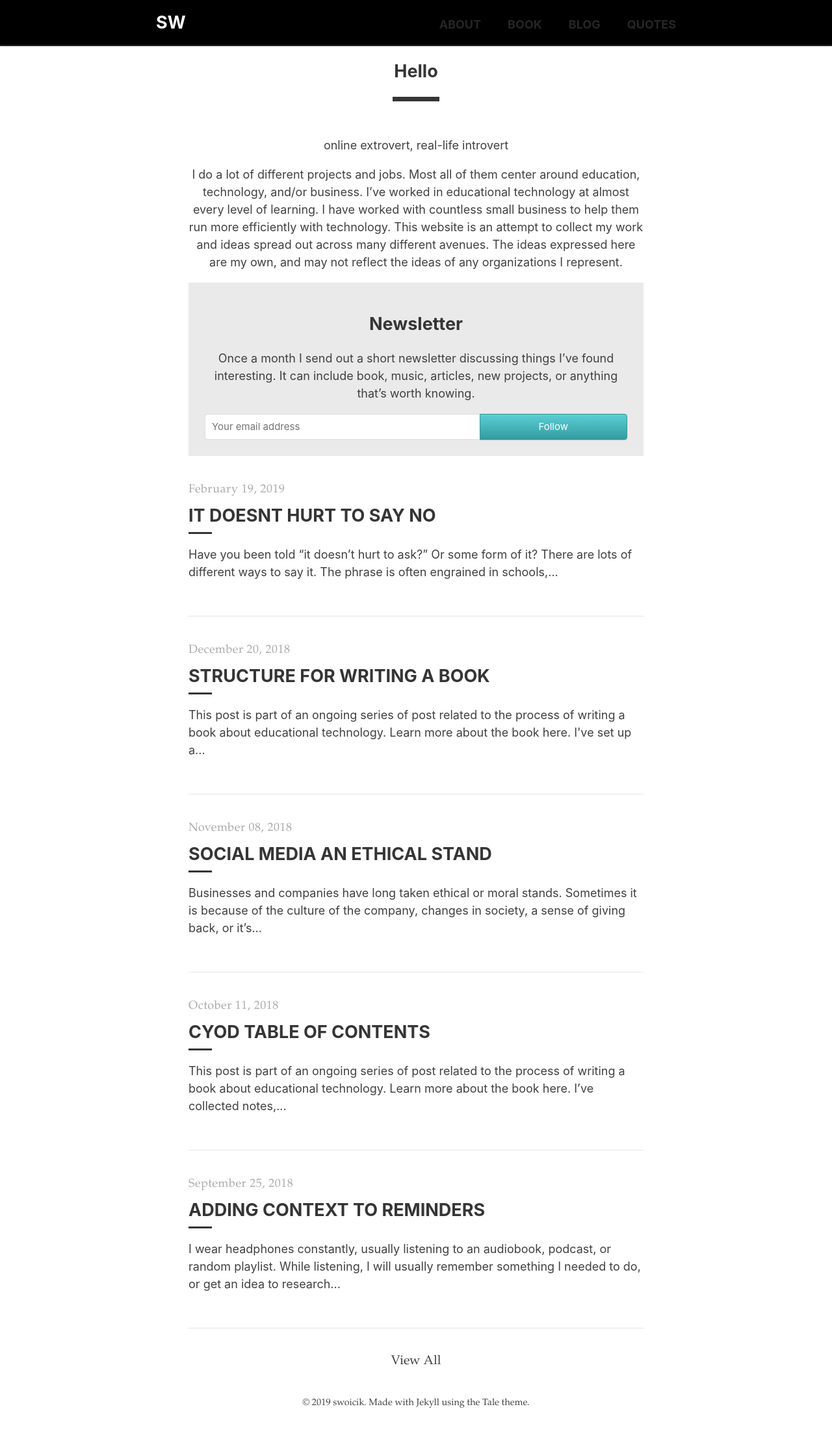
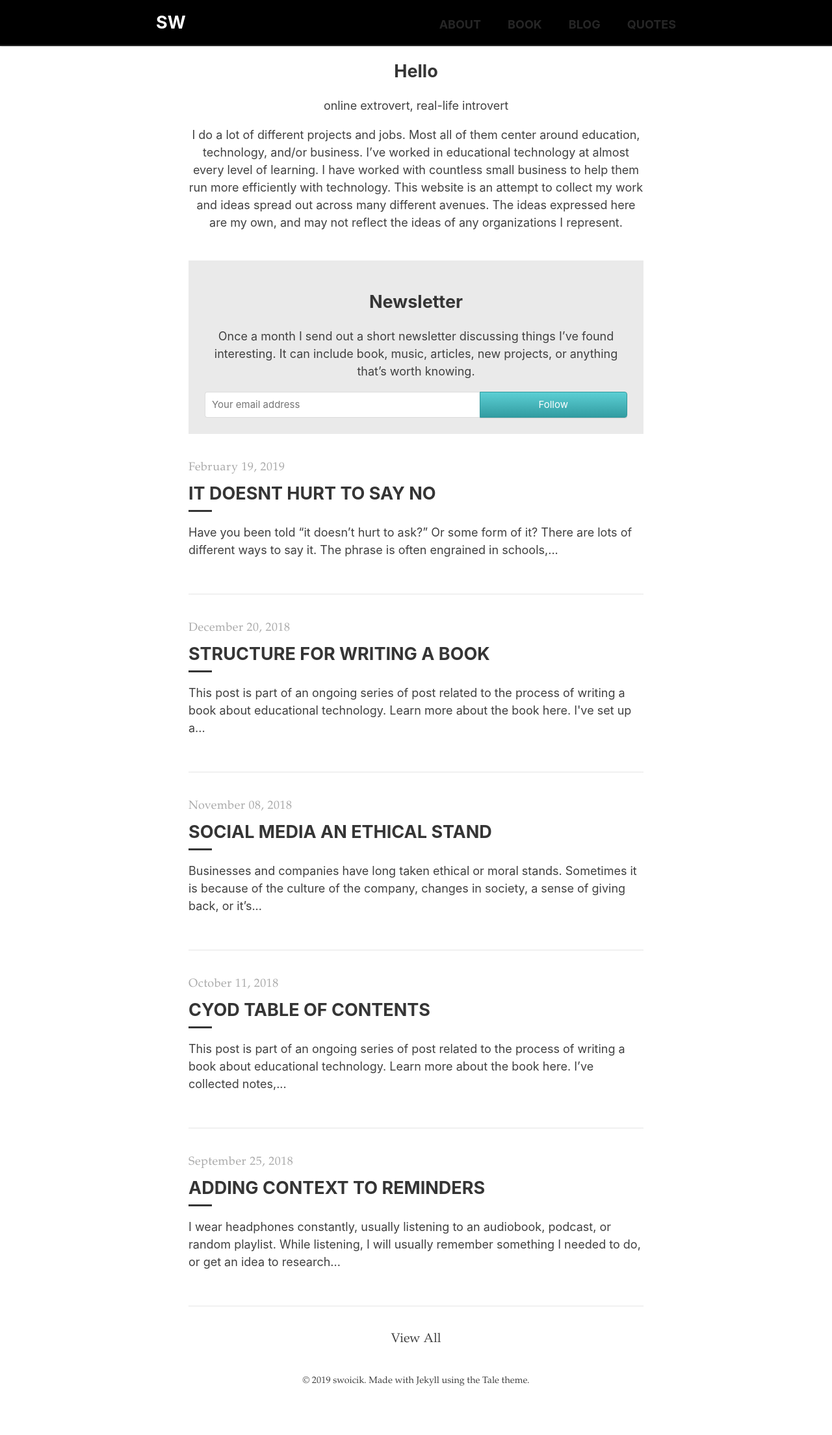
Before and after one commit to swoicik/swoicik.github.io, a Jekyll site: the page built from index.html, in a window 1280 px wide. Shown: the whole page at 65% size. Built offline with Jekyll 4.4.1, drawn with Linux system fonts in a browser that asks for light colours; the list of posts is cut into pages by our own code; after the commit the page ends 2175 px from its top, so only the background shows below that.

Commit message:
Update home.html

```diff
--- a/_layouts/home.html
+++ b/_layouts/home.html
@@ -3,13 +3,13 @@ layout: default
 ---
 <div class="homepage">
 <h2>Hello</h2>
-<div class="post-line"></div>
 <p>
 online extrovert, real-life introvert
 </p>
 <p>
 I do a lot of different projects and jobs. Most all of them center around education, technology, and/or business. I’ve worked in educational technology at almost every level of learning. I have worked with countless small business to help them run more efficiently with technology. This website is an attempt to collect my work and ideas spread out across many different avenues. The ideas expressed here are my own, and may not reflect the ideas of any organizations I represent.
 </p>
+  <br />
   <div class="newsletter">
   <h2>Newsletter</h2>
 <p>Once a month I send out a short newsletter discussing things I’ve found interesting. It can include book, music, articles, new projects, or anything that’s worth knowing.</p>
```
